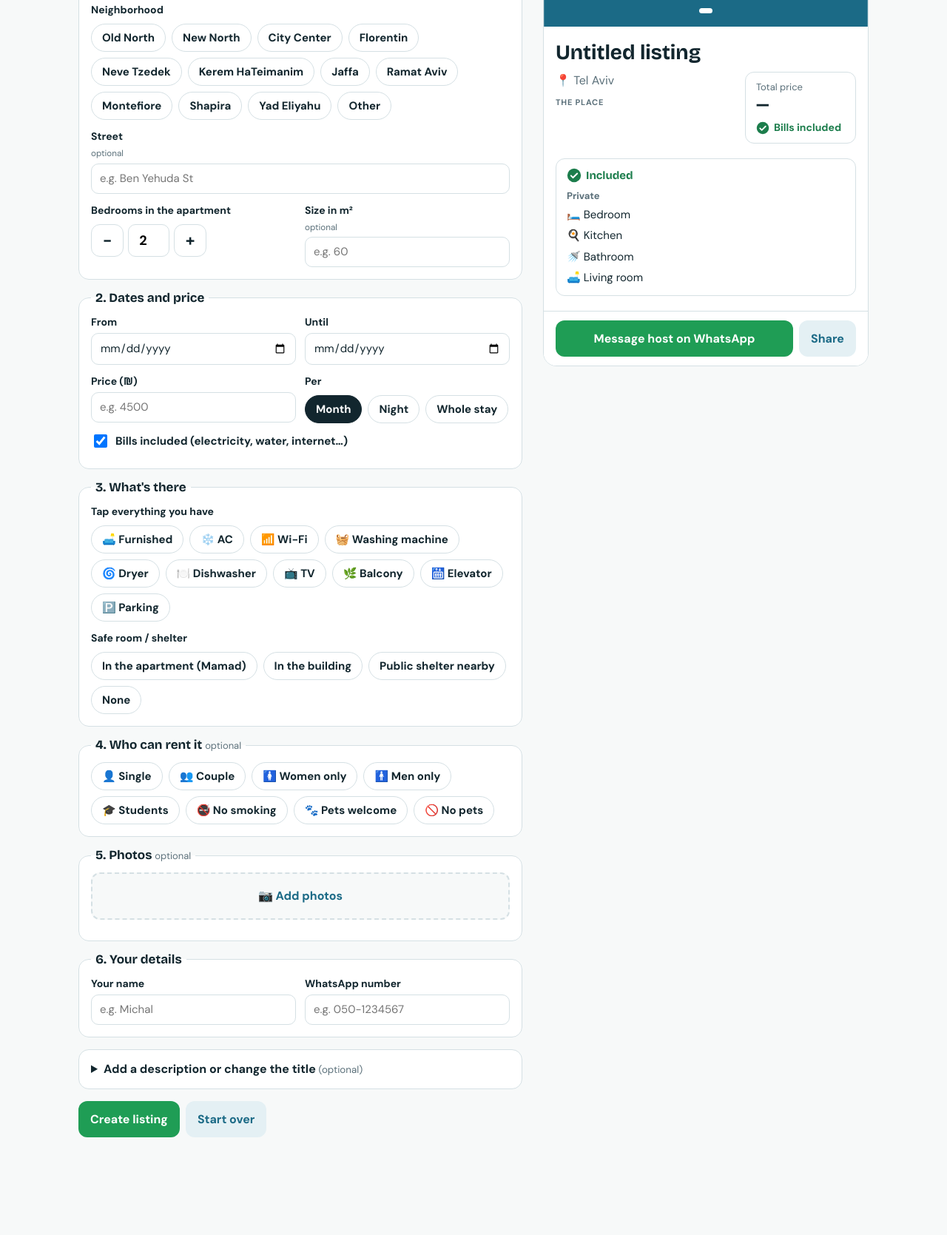
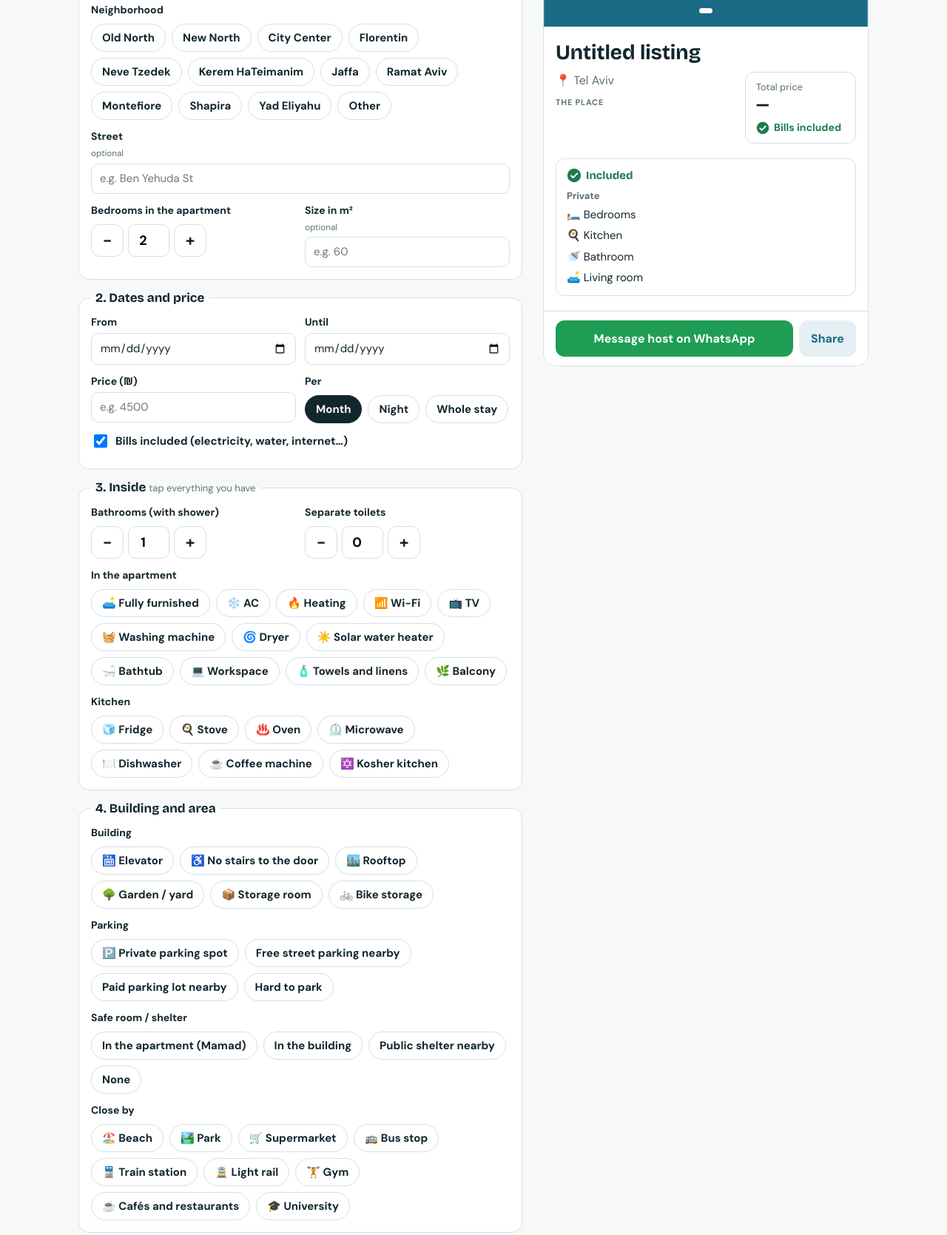
Before and after one commit to meraryz/sublet, a plain HTML site: page create.html in a window 1280 px wide. Shown: the part 318-1987 px from the top of the page at 74% size. Before the commit the page ends 1895 px from the top, so only its background shows below. Drawn offline with nearby package versions, Linux system fonts and the light colour scheme.

Commit message:
Cover more of what's there in the create form
- Bathroom and separate-toilet counters; private bathroom in shared apartments
- New option groups: in the room, apartment, kitchen, building, close by
- Parking: private spot vs free street / paid lot nearby vs hard to park
- Listing page shows a new "Nearby" section

Co-Authored-By: Claude Opus 5.5 <noreply@anthropic.com>

```diff
--- a/create.html
+++ b/create.html
@@ -49,26 +49,44 @@
       </fieldset>
 
       <fieldset>
-        <legend>3. What's there</legend>
-        <div class="q full"><span class="ql" id="q-amen">Tap everything you have</span>
-          <div class="opts" id="o-amen" role="group" aria-labelledby="q-amen"></div></div>
-        <div class="q full"><span class="ql" id="q-shelter">Safe room / shelter</span>
-          <div class="opts" id="o-shelter" role="group" aria-labelledby="q-shelter"></div></div>
+        <legend>3. Inside <small>tap everything you have</small></legend>
+        <div class="q" id="q-baths"><span class="ql">Bathrooms (with shower)</span>
+          <div class="step"><button type="button" data-step="baths" data-d="-1" aria-label="Fewer bathrooms">−</button><input name="baths" type="number" min="1" max="9" value="1" inputmode="numeric" aria-label="Bathrooms"><button type="button" data-step="baths" data-d="1" aria-label="More bathrooms">+</button></div></div>
+        <div class="q" id="q-toilets"><span class="ql">Separate toilets</span>
+          <div class="step"><button type="button" data-step="toilets" data-d="-1" aria-label="Fewer toilets">−</button><input name="toilets" type="number" min="0" max="9" value="0" inputmode="numeric" aria-label="Separate toilets"><button type="button" data-step="toilets" data-d="1" aria-label="More toilets">+</button></div></div>
+        <div class="q full" id="q-room"><span class="ql" id="l-room">In the room</span>
+          <div class="opts" id="o-room" role="group" aria-labelledby="l-room"></div></div>
+        <div class="q full"><span class="ql" id="l-amen">In the apartment</span>
+          <div class="opts" id="o-amen" role="group" aria-labelledby="l-amen"></div></div>
+        <div class="q full"><span class="ql" id="l-kitchen">Kitchen</span>
+          <div class="opts" id="o-kitchen" role="group" aria-labelledby="l-kitchen"></div></div>
       </fieldset>
 
       <fieldset>
-        <legend>4. Who can rent it <small>optional</small></legend>
+        <legend>4. Building and area</legend>
+        <div class="q full"><span class="ql" id="l-building">Building</span>
+          <div class="opts" id="o-building" role="group" aria-labelledby="l-building"></div></div>
+        <div class="q full"><span class="ql" id="l-parking">Parking</span>
+          <div class="opts" id="o-parking" role="group" aria-labelledby="l-parking"></div></div>
+        <div class="q full"><span class="ql" id="l-shelter">Safe room / shelter</span>
+          <div class="opts" id="o-shelter" role="group" aria-labelledby="l-shelter"></div></div>
+        <div class="q full"><span class="ql" id="l-near">Close by</span>
+          <div class="opts" id="o-near" role="group" aria-labelledby="l-near"></div></div>
+      </fieldset>
+
+      <fieldset>
+        <legend>5. Who can rent it <small>optional</small></legend>
         <div class="q full"><div class="opts" id="o-who" role="group" aria-label="Who can rent it"></div></div>
       </fieldset>
 
       <fieldset>
-        <legend>5. Photos <small>optional</small></legend>
+        <legend>6. Photos <small>optional</small></legend>
         <label class="pickbtn full"><input id="pick" type="file" accept="image/*" multiple>📷 Add photos</label>
         <ul class="pics" id="pics"></ul>
       </fieldset>
 
       <fieldset>
-        <legend>6. Your details</legend>
+        <legend>7. Your details</legend>
         <label class="f">Your name<input name="name" required placeholder="e.g. Michal" autocomplete="given-name"></label>
         <label class="f">WhatsApp number<input name="phone" type="tel" required placeholder="e.g. 050-1234567" autocomplete="tel"></label>
       </fieldset>
@@ -123,20 +141,31 @@
       { value: 'night', label: 'Night' },
       { value: 'total', label: 'Whole stay' },
     ],
-    amen: ['🛋️ Furnished', '❄️ AC', '📶 Wi-Fi', '🧺 Washing machine', '🌀 Dryer', '🍽️ Dishwasher',
-           '📺 TV', '🌿 Balcony', '🛗 Elevator', '🅿️ Parking', '🚿 Private bathroom'],
+    // "In the room" is asked only for a room in a shared apartment.
+    room: ['🛏️ Double bed', '❄️ AC in the room', '🚪 Closet', '🪑 Desk', '📺 TV in the room',
+           '🌿 Private balcony', '🚿 Private bathroom'],
+    amen: ['🛋️ Fully furnished', '❄️ AC', '🔥 Heating', '📶 Wi-Fi', '📺 TV', '🧺 Washing machine', '🌀 Dryer',
+           '☀️ Solar water heater', '🛁 Bathtub', '💻 Workspace', '🧴 Towels and linens', '🌿 Balcony'],
+    kitchen: ['🧊 Fridge', '🍳 Stove', '♨️ Oven', '⏲️ Microwave', '🍽️ Dishwasher', '☕ Coffee machine', '✡️ Kosher kitchen'],
+    building: ['🛗 Elevator', '♿ No stairs to the door', '🏙️ Rooftop', '🌳 Garden / yard', '📦 Storage room', '🚲 Bike storage'],
+    parking: [
+      { value: 'private', label: '🅿️ Private parking spot' },
+      { value: 'street', label: 'Free street parking nearby' },
+      { value: 'paid', label: 'Paid parking lot nearby' },
+      { value: 'none', label: 'Hard to park' },
+    ],
     shelter: [
       { value: 'mamad', label: 'In the apartment (Mamad)' },
       { value: 'building', label: 'In the building' },
       { value: 'nearby', label: 'Public shelter nearby' },
       { value: 'none', label: 'None' },
     ],
+    near: ['🏖️ Beach', '🏞️ Park', '🛒 Supermarket', '🚌 Bus stop', '🚆 Train station', '🚊 Light rail',
+           '🏋️ Gym', '☕ Cafés and restaurants', '🎓 University'],
     who: ['👤 Single', '👥 Couple', '🚺 Women only', '🚹 Men only', '🎓 Students', '🚭 No smoking', '🐾 Pets welcome', '🚫 No pets'],
   };
   // Picking one of these un-picks the other.
   const OPPOSITES = [['🚺 Women only', '🚹 Men only'], ['🐾 Pets welcome', '🚫 No pets']];
-  // Shown only for "a room in my apartment".
-  const SHARED_ONLY = ['🚿 Private bathroom'];
 
   // ================= Draw the tap buttons =================
   // single: radio buttons (pick one). Otherwise checkboxes (pick many). Both look like chips.
@@ -149,8 +178,13 @@
   drawOptions('type', OPTIONS.type, { single: true, required: true });
   drawOptions('hood', OPTIONS.hood, { single: true, required: true });
   drawOptions('unit', OPTIONS.unit, { single: true });
+  drawOptions('room', OPTIONS.room);
   drawOptions('amen', OPTIONS.amen);
+  drawOptions('kitchen', OPTIONS.kitchen);
+  drawOptions('building', OPTIONS.building);
+  drawOptions('parking', OPTIONS.parking, { single: true });
   drawOptions('shelter', OPTIONS.shelter, { single: true });
+  drawOptions('near', OPTIONS.near);
   drawOptions('who', OPTIONS.who);
   document.querySelector('input[name=unit][value=month]').checked = true;
 
@@ -198,7 +232,10 @@
     const bedrooms = Number(f.bedrooms.value) || 1;
     const others = Number(f.others.value) || 0;
     const size = Number(f.size.value) || 0;
-    const amen = checked('amen').filter(a => shared || !SHARED_ONLY.includes(a));
+    const studio = type === 'Studio';
+    const baths = studio ? 1 : Number(f.baths.value) || 1;
+    const toilets = studio ? 0 : Number(f.toilets.value) || 0;
+    const room = shared ? checked('room') : [];
 
     // Price: whatever unit they chose, work out the total.
     const price = { billsIncluded: f.bills.checked };
@@ -221,18 +258,39 @@
       shared ? ['1 private bedroom', plural(others, 'other resident'), ...sizeChip, `🛏️ ${bedrooms} bedrooms in total`] :
       type === 'Entire apartment' ? [`🛏️ ${plural(bedrooms, 'bedroom')}`, ...sizeChip] : sizeChip;
 
-    // Included: the basics every place has, plus what they tapped.
-    const privateBath = amen.includes('🚿 Private bathroom');
-    const extras = amen.filter(a => a !== '🚿 Private bathroom');
-    const shelterText = { mamad: '🛡️ Safe room (Mamad)', building: '🛡️ Shelter in the building', nearby: '🛡️ Public shelter nearby' }[one('shelter')];
-    if (shelterText) extras.push(shelterText);
+    // ---- Included / Not included / Nearby ----
+    // Bathrooms and toilets: "🚿 Bathroom" or "🚿 2 bathrooms". In a shared apartment,
+    // a private bathroom counts as one of the bathrooms; the others are shared.
+    const privateBath = room.includes('🚿 Private bathroom');
+    const sharedBaths = privateBath ? baths - 1 : baths;
+    const bathText = n => n === 1 ? '🚿 Bathroom' : `🚿 ${n} bathrooms`;
+    const toiletText = n => n === 1 ? '🚽 Separate toilet' : `🚽 ${n} separate toilets`;
+    const bathrooms = [...(sharedBaths > 0 ? [bathText(sharedBaths)] : []), ...(toilets > 0 ? [toiletText(toilets)] : [])];
+
+    const parking = one('parking'), shelter = one('shelter');
+    const inPlace = [   // things that come with the place
+      ...checked('amen'),
+      ...checked('kitchen'),
+      ...checked('building'),
+      ...(parking === 'private' ? ['🅿️ Private parking spot'] : []),
+      ...({ mamad: ['🛡️ Safe room (Mamad)'], building: ['🛡️ Shelter in the building'] }[shelter] || []),
+    ];
+    const nearby = [
+      ...({ street: ['🅿️ Free street parking'], paid: ['🅿️ Paid parking lot'] }[parking] || []),
+      ...(shelter === 'nearby' ? ['🛡️ Public shelter'] : []),
+      ...checked('near'),
+    ];
+    const notIncluded = [
+      ...(parking === 'none' ? ['🅿️ Parking'] : []),
+      ...(shelter === 'none' ? ['🛡️ Bomb shelter'] : []),
+    ];
     const included =
       shared ? {
-        private: ['🛏️ Bedroom', ...(privateBath ? ['🚿 Private bathroom'] : [])],
-        shared: ['🍳 Kitchen', ...(privateBath ? [] : ['🚿 Bathroom']), '🛋️ Living room', ...extras],
+        private: ['🛏️ Bedroom', ...room],
+        shared: ['🍳 Kitchen', ...bathrooms, '🛋️ Living room', ...inPlace],
       } :
-      type === 'Studio' ? { private: ['🛏️ Bed', '🍳 Kitchenette', '🚿 Bathroom', ...extras], shared: [] } :
-      { private: ['🛏️ Bedroom', '🍳 Kitchen', '🚿 Bathroom', '🛋️ Living room', ...extras], shared: [] };
+      studio ? { private: ['🛏️ Bed', '🍳 Kitchenette', '🚿 Bathroom', ...inPlace], shared: [] } :
+      { private: ['🛏️ Bedroom' + (bedrooms > 1 ? 's' : ''), '🍳 Kitchen', ...bathrooms, '🛋️ Living room', ...inPlace], shared: [] };
 
     const id = slug(`${hood || 'listing'} ${f.from.value}`);
     return {
@@ -248,7 +306,8 @@
       place,
       description: f.description.value.split(/\n\s*\n/).map(s => s.replace(/\s*\n\s*/g, ' ').trim()).filter(Boolean),
       included,
-      notIncluded: one('shelter') === 'none' ? ['🛡️ Bomb shelter'] : [],
+      notIncluded,
+      nearby,
       contact: { name: f.name.value.trim(), phone: phoneDigits(f.phone.value) },
       photos: photos.map(p => ({ src: `photos/${id}/${p.file.name}`, caption: p.caption })),
     };
@@ -261,7 +320,9 @@
     document.getElementById('q-bedrooms').hidden = type === 'Studio';
     document.getElementById('q-others').hidden = type !== 'Shared apartment';
     document.getElementById('otherHood').hidden = one('hood') !== 'Other';
-    for (const a of SHARED_ONLY) form.querySelector(`input[name=amen][value="${a}"]`).closest('.opt').hidden = type !== 'Shared apartment';
+    document.getElementById('q-room').hidden = type !== 'Shared apartment';
+    document.getElementById('q-baths').hidden = type === 'Studio';
+    document.getElementById('q-toilets').hidden = type === 'Studio';
     if (f.from.value) f.to.min = f.from.value;
 
     const listing = readForm();
@@ -347,6 +408,8 @@
       const other = form.querySelector(`input[value="${pair.find(v => v !== t.value)}"]`);
       if (other) other.checked = false;
     }
+    // A private bathroom means the apartment has at least 2 (the flatmates need one too).
+    if (t && t.checked && t.value === '🚿 Private bathroom' && Number(f.baths.value) < 2) f.baths.value = 2;
     saveDraft(); update(); done.hidden = true;
   });
 
--- a/listing.js
+++ b/listing.js
@@ -53,6 +53,7 @@ const Sublet = (() => {
     const shared = l.included?.shared || [];
     const cols = [['Private', priv], ['Shared', shared]].filter(c => c[1].length);
     const notIncluded = l.notIncluded || [];
+    const nearby = l.nearby || [];
 
     const slides = photos.map(p => `
       <div class="slide"><img src="${esc(p.src)}" alt="${esc(p.caption || 'Photo')}">
@@ -109,6 +110,11 @@ const Sublet = (() => {
             <h3><svg aria-hidden="true"><use href="#nope"/></svg> Not included</h3>
             <ul>${list(notIncluded)}</ul>
           </section>` : ''}
+          ${nearby.length ? `
+          <section class="near">
+            <h3><i aria-hidden="true">📍</i> Nearby</h3>
+            <ul>${list(nearby)}</ul>
+          </section>` : ''}
         </div>
       </div>
 
--- a/style.css
+++ b/style.css
@@ -87,7 +87,10 @@ a{color:var(--sea)}
 .col+.col{border-left:1px solid var(--line);padding-left:14px}
 .out{border:1px solid var(--line);border-radius:12px;padding:12px 14px}
 .out h3{color:var(--no)}
-.out ul{margin-top:10px;flex-direction:row;flex-wrap:wrap;gap:6px 16px}
+.out ul,.near ul{margin-top:10px;flex-direction:row;flex-wrap:wrap;gap:6px 16px}
+.near{border:1px solid var(--line);border-radius:12px;padding:12px 14px}
+.near h3{color:var(--sea)}
+.near h3 i{font-style:normal}
 .bar{position:fixed;left:0;right:0;bottom:0;background:#fff;border-top:1px solid var(--line);padding:12px 16px calc(12px + env(safe-area-inset-bottom, 0px));z-index:5}
 .bar div{max-width:480px;margin:0 auto;display:flex;gap:8px}
 .bar .main{flex:1}
```
